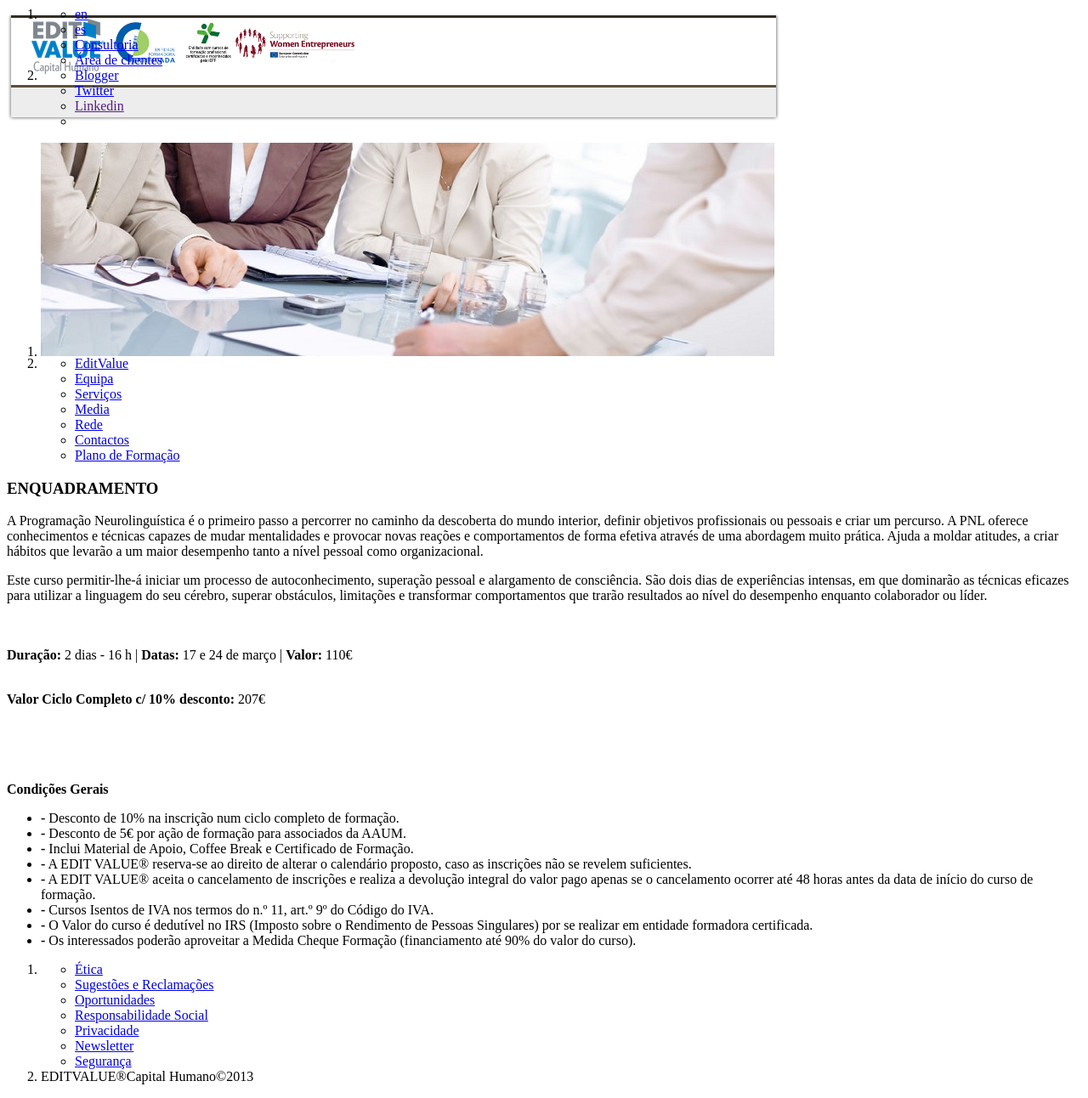
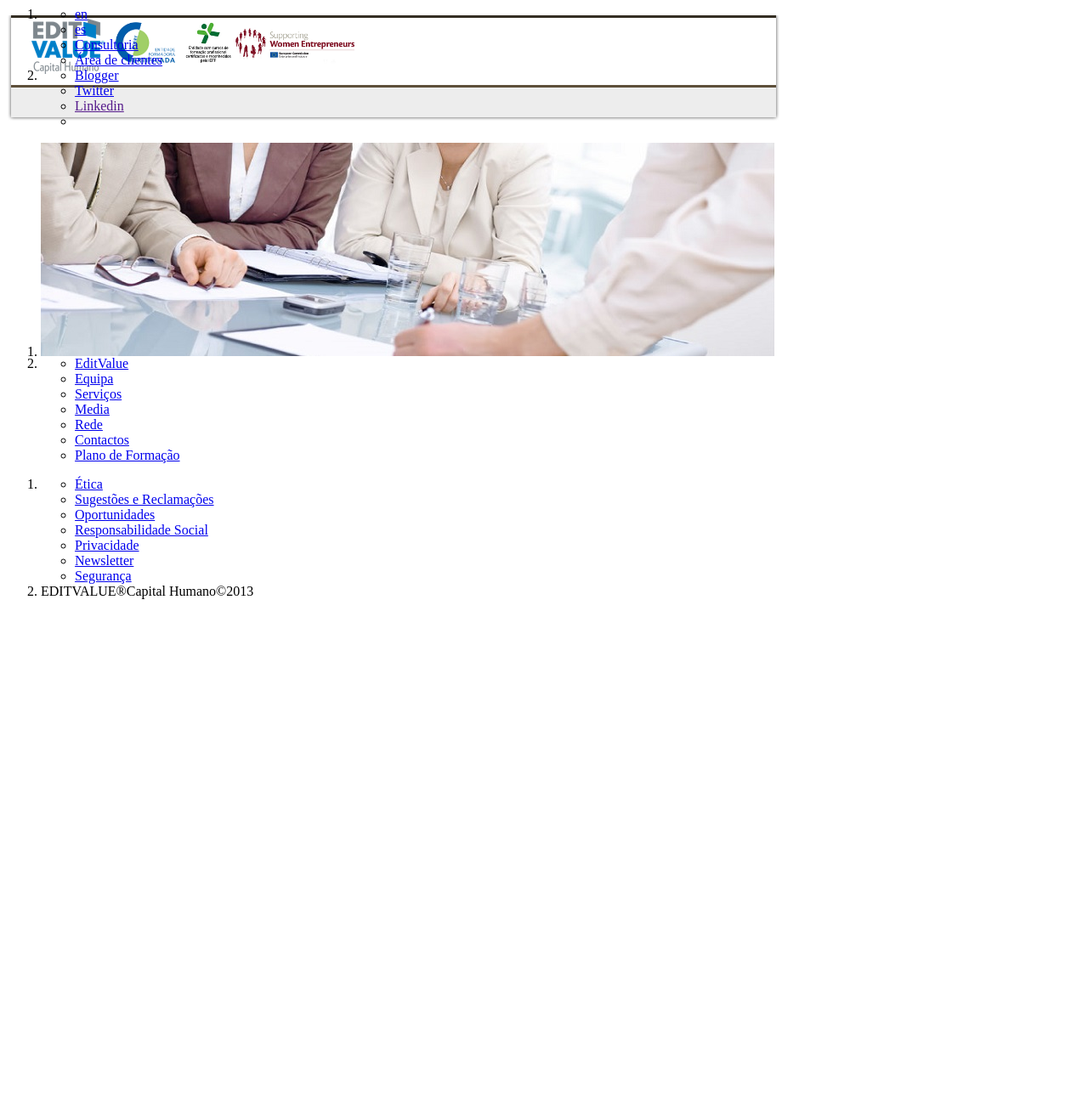
Before and after one commit to sites-yari/editval-forma-o-netlify, a Jekyll site: the page built from _posts/formacao/2017-09-30-iniciacao-pnl.md, in a window 1280 px wide. Shown: the whole page at 85% size. Built offline with Jekyll 4.4.1, drawn with Linux system fonts in a browser that asks for light colours; our own code applies the rules of GitHub Pages for plain Markdown files; a script that is not in the unit is left out; comment, search, counter and statistics services are not loaded; after the commit the page ends 900 px from its top, so only the background shows below that.

Commit message:
Update Formação “2017-09-30-iniciacao-pnl”

```diff
--- a/_posts/formacao/2017-09-30-iniciacao-pnl.md
+++ b/_posts/formacao/2017-09-30-iniciacao-pnl.md
@@ -1,41 +1,12 @@
 ---
 identificacao_id: ciclo-desenvolvimento-pessoal
-title: Iniciação à Programação Neuro-Linguística (PNL) - First Step
+title: Desenvolver através do PNL (Programação Neurolinguística)
 horas: 16
 mes: Março
 desconto_inscricao: Inscrição ciclo completo com 10% desconto
 category: formacao
 ciclo_category: desenvolvimento_pessoal
+formacao_Active?: active
 class: formacao-pt
-formacao_Active?: active
 idiom: pt
 ---
-
-### **ENQUADRAMENTO**
-
-A Programação Neurolinguística é o primeiro passo a percorrer no caminho da descoberta do mundo interior, definir objetivos profissionais ou pessoais e criar um percurso. A PNL oferece conhecimentos e técnicas capazes de mudar mentalidades e provocar novas reações e comportamentos de forma efetiva através de uma abordagem muito prática. Ajuda a moldar atitudes, a criar hábitos que levarão a um maior desempenho tanto a nível pessoal como organizacional.
-
-Este curso permitir-lhe-á iniciar um processo de autoconhecimento, superação pessoal e alargamento de consciência. São dois dias de experiências intensas, em que dominarão as técnicas eficazes para utilizar a linguagem do seu cérebro, superar obstáculos, limitações e transformar comportamentos que trarão resultados ao nível do desempenho enquanto colaborador ou líder.<br><br><br>
-
-
-
-**Duração:** 2 dias - 16 h  \|  **Datas:** 17 e 24 de março  \|  **Valor:** 110€<br><br>
-
-
-
-**Valor Ciclo Completo c/ 10% desconto:** 207€<br><br><br><br><br>
-
-
-
-
-
-**Condições Gerais**
-
-+ **\-**  Desconto de 10% na inscrição num ciclo completo de formação.
-+ **\-**  Desconto de 5€ por ação de formação para associados da AAUM.
-+ **\-**  Inclui Material de Apoio, Coffee Break e Certificado de Formação.
-+ **\-**  A EDIT VALUE® reserva-se ao direito de alterar o calendário proposto, caso as inscrições não se revelem suficientes.
-+ **\-**  A EDIT VALUE® aceita o cancelamento de inscrições e realiza a devolução integral do valor pago apenas se o cancelamento ocorrer até 48 horas antes da data de início do curso de formação.
-+ **\-**  Cursos Isentos de IVA nos termos do n.º 11, art.º 9º do Código do IVA.
-+ **\-**  O Valor do curso é dedutível no IRS (Imposto sobre o Rendimento de Pessoas Singulares) por se realizar em entidade formadora certificada.
-+ **\-**  Os interessados poderão aproveitar a Medida Cheque Formação (financiamento até 90% do valor do curso).
```
